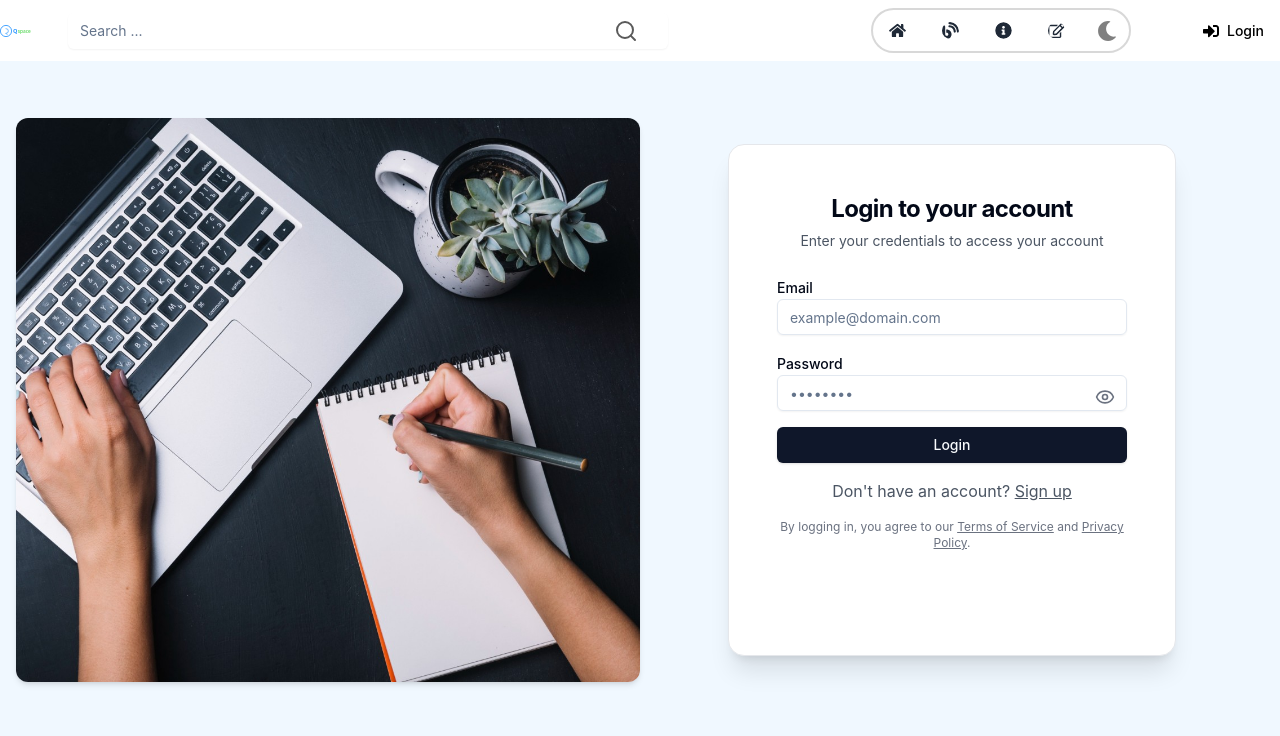
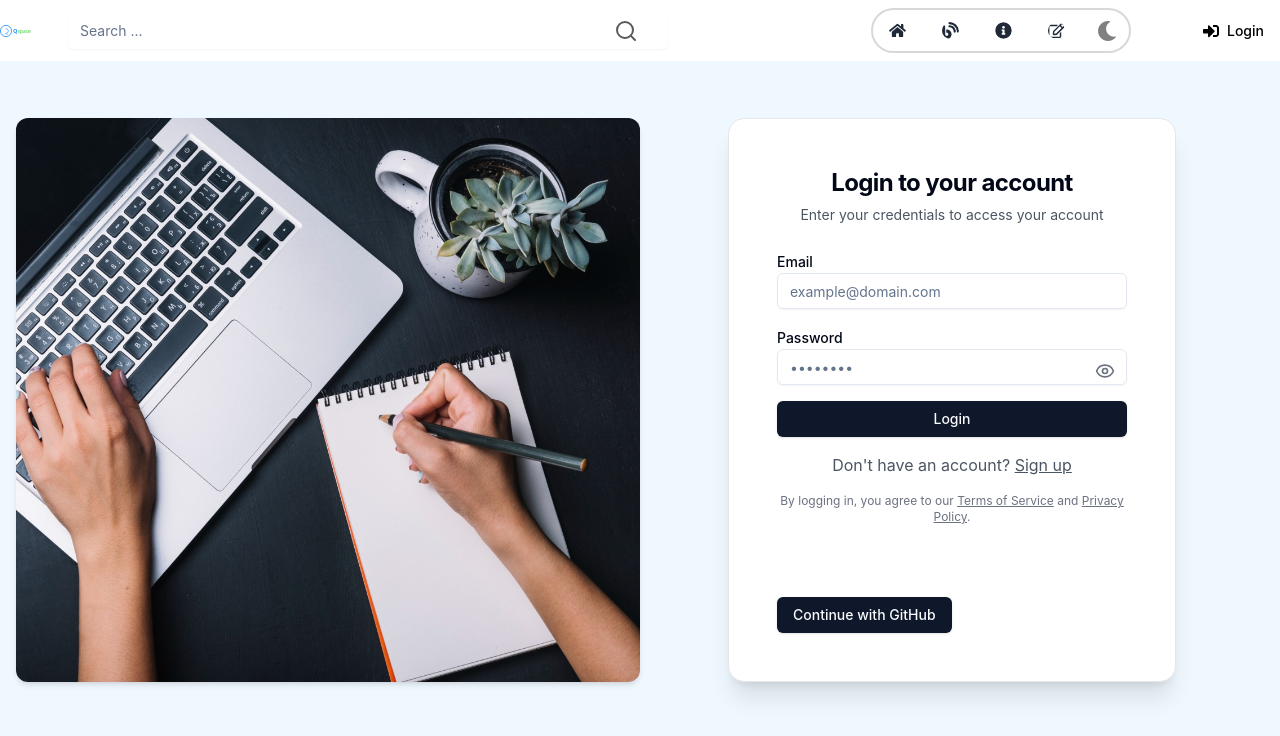
Before and after one commit to Ymffuture/spaceapp, a React (Vite) app in the folder kgclient/: page /login in a window 1280 px wide. Shown: the top 736 px of the page. Built offline with nearby package versions, Linux system fonts and the light colour scheme.

Commit message:
Update Login.jsx

```diff
--- a/kgclient/src/pages/Login.jsx
+++ b/kgclient/src/pages/Login.jsx
@@ -16,6 +16,9 @@ import {jwt_decode} from 'jwt-decode';
 
 const Login = () => {
 
+  const handleGitHubLogin = () => {
+    window.location.href = "https://kgserver-bjy2.onrender.com/api/auth/github";
+  };
   const handleGoogleSuccess = async (credentialResponse) => {
   const decoded = jwtDecode(credentialResponse.credential);
     // Send to backend to check/create account
@@ -168,6 +171,11 @@ const Login = () => {
           theme="outline"
           text="continue_with"
         />
+              <div>
+      <Button onClick={handleGitHubLogin}>
+        Continue with GitHub
+      </Button>
+    </div>
             </form>
               </GoogleOAuthProvider>
           </CardContent>
```
